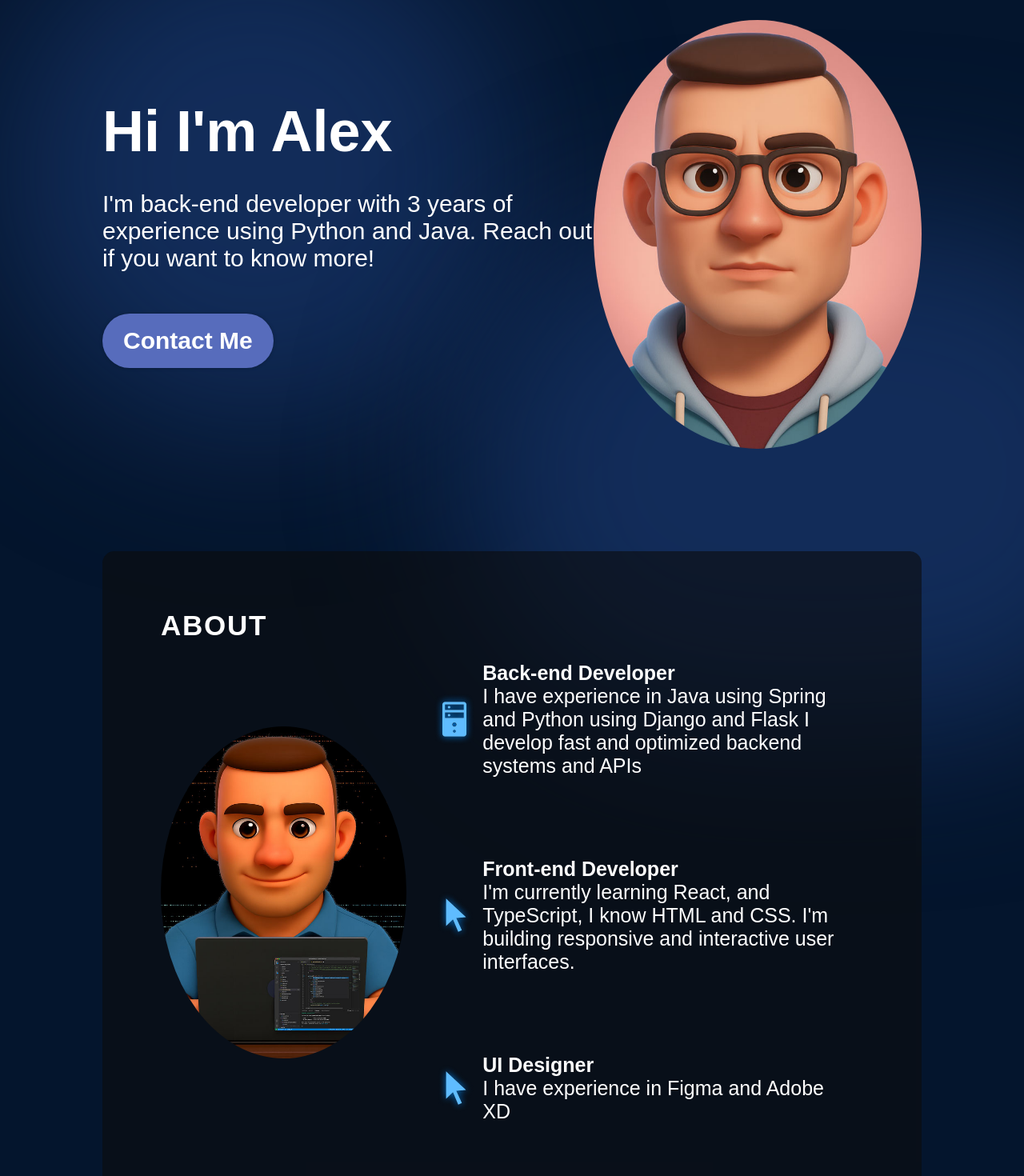
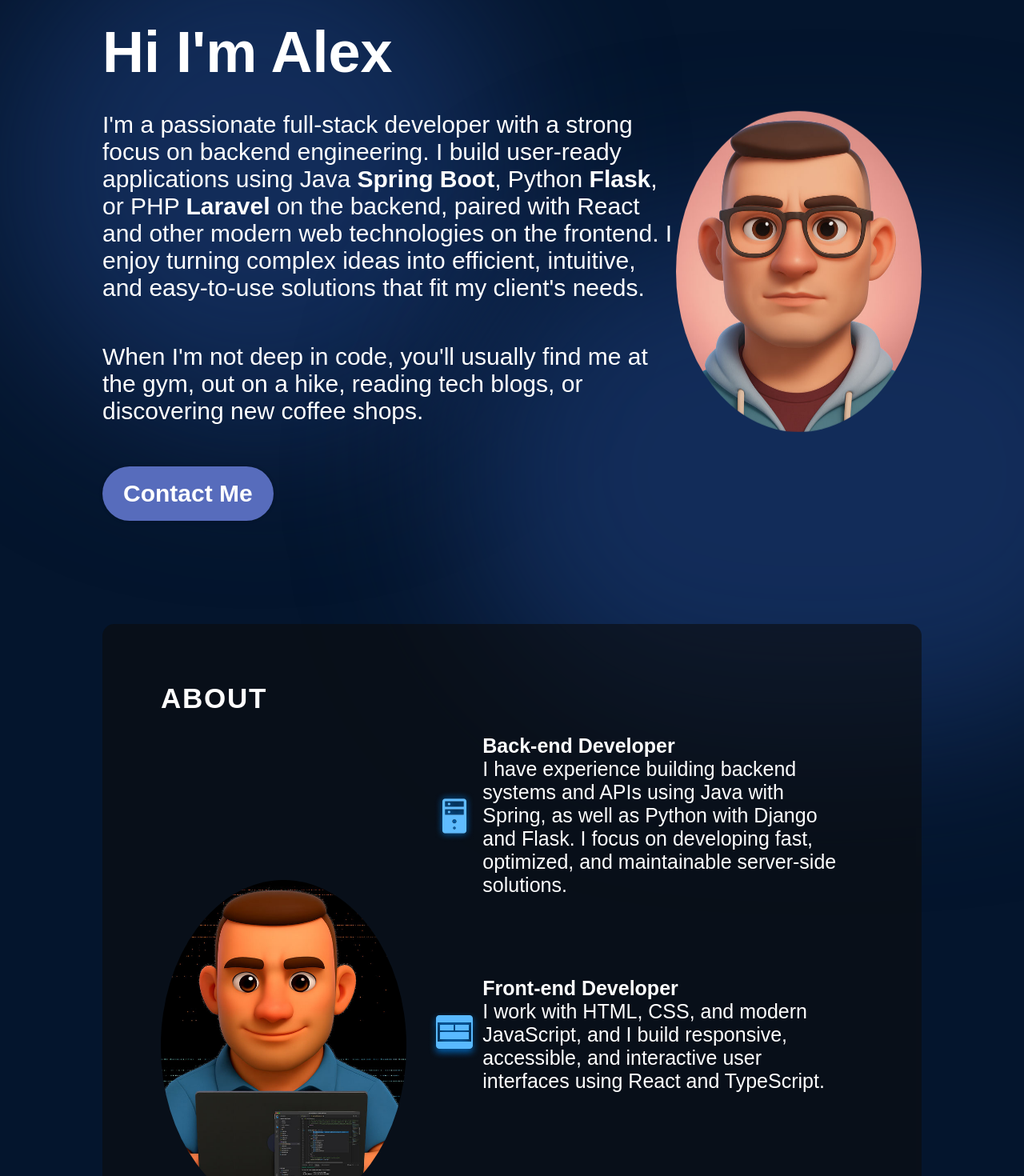
Before and after one commit to alexbalak21/Portofolio-React, a React (Vite) app: page / in a window 1280 px wide. Shown: the part 120-1590 px from the top of the page at 80% size. Built offline with nearby package versions, Linux system fonts and the light colour scheme.

Commit message:
added database icon

```diff
--- a/src/App.css
+++ b/src/App.css
@@ -159,7 +159,7 @@
 }
 
 .hero__img {
-  width: 40%;
+  width: 30%;
   z-index: 1;
   border-radius: 50%;
   animation-name: floating;
@@ -266,7 +266,11 @@
   border-radius: 20px;
   list-style: none;
   padding: 25px;
-  background-image: linear-gradient(90deg, rgba(165, 215, 232, 0.42) 0%, rgba(255, 255, 255, 0) 100%);
+  background-image: linear-gradient(
+    90deg,
+    rgba(165, 215, 232, 0.42) 0%,
+    rgba(255, 255, 255, 0) 100%
+  );
   background-size: 0 100%;
   background-repeat: no-repeat;
   transition: 0.4s;
--- a/src/components/About.jsx
+++ b/src/components/About.jsx
@@ -1,7 +1,9 @@
-import React from "react"
-import aboutIcon from "../assets/aboutIcon.jpg"
-import cursorIcon from "../assets/cursorIcon.png"
-import serverIcon from "../assets/serverIcon.png"
+import React from "react";
+import aboutIcon from "../assets/aboutIcon.jpg";
+import cursorIcon from "../assets/cursorIcon.png";
+import serverIcon from "../assets/serverIcon.png";
+import uiIcon from "../assets/uiIcon.png";
+import db from "../assets/db.png";
 
 function About() {
   return (
@@ -15,32 +17,38 @@
             <div>
               <h3>Back-end Developer</h3>
               <p>
-                I have experience in Java using Spring and Python using Django
-                and Flask I develop fast and optimized backend systems and APIs
+                I have experience building backend systems and APIs using Java with Spring, as well
+                as Python with Django and Flask. I focus on developing fast, optimized, and
+                maintainable server-side solutions.
               </p>
             </div>
           </li>
           <li className="about__item">
-            <img src={cursorIcon} alt="cursor icon" />
+            <img src={uiIcon} alt="cursor icon" />
             <div>
               <h3>Front-end Developer</h3>
               <p>
-                I'm currently learning React, and TypeScript, I know HTML and
-                CSS. I'm building responsive and interactive user interfaces.
+                I work with HTML, CSS, and modern JavaScript, and I build responsive, accessible,
+                and interactive user interfaces using React and TypeScript.
               </p>
             </div>
           </li>
           <li className="about__item">
-            <img src={cursorIcon} alt="cursor icon" />
+            <img src={db} alt="cursor icon" />
             <div>
-              <h3>UI Designer</h3>
-              <p>I have experience in Figma and Adobe XD</p>
+              <h3>Database & Security</h3>
+              <p>
+                I have hands-on experience working with relational and NoSQL databases such as
+                PostgreSQL and MongoDB. I also understand core authentication and security
+                principles, allowing me to build safe, reliable, and well-structured backend
+                systems.
+              </p>
             </div>
           </li>
         </ul>
       </div>
     </section>
-  )
+  );
 }
 
-export default About
+export default About;
--- a/src/components/Hero.jsx
+++ b/src/components/Hero.jsx
@@ -1,14 +1,22 @@
-import React from "react"
-import hero from "../assets/hero.jpg"
+import React from "react";
+import hero from "../assets/hero.jpg";
 
 function Hero() {
   return (
     <section className="hero__container">
       <div className="hero__content">
         <h1 className="hero__title">Hi I'm Alex</h1>
+
         <p className="hero__description">
-          I'm back-end developer with 3 years of experience using Python and
-          Java. Reach out if you want to know more!
+          I'm a passionate full‑stack developer with a strong focus on backend engineering. I build
+          user‑ready applications using Java <b>Spring Boot</b>, Python <b>Flask</b>, or PHP{" "}
+          <b>Laravel</b> on the backend, paired with React and other modern web technologies on the
+          frontend. I enjoy turning complex ideas into efficient, intuitive, and easy‑to‑use
+          solutions that fit my client's needs.
+        </p>
+        <p className="hero__description">
+          When I'm not deep in code, you'll usually find me at the gym, out on a hike, reading tech
+          blogs, or discovering new coffee shops.
         </p>
         <a href="mailto:mymail@email.com" className="hero__contactBtn">
           Contact Me
@@ -18,7 +26,7 @@
       <div className="hero__topBlur"></div>
       <div className="hero__bottomBlur"></div>
     </section>
-  )
+  );
 }
 
-export default Hero
+export default Hero;
--- a/src/components/Navbar.jsx
+++ b/src/components/Navbar.jsx
@@ -1,13 +1,13 @@
-import React from "react"
-import menuIcon from "../assets/menuIcon.png"
-import closeIcon from "../assets/closeIcon.png"
+import React from "react";
+import menuIcon from "../assets/menuIcon.png";
+import closeIcon from "../assets/closeIcon.png";
 
 function Navbar() {
-  const [menuOpen, setMenuOpen] = React.useState(false)
+  const [menuOpen, setMenuOpen] = React.useState(false);
   return (
     <nav className="navbar">
       <a href="/" className="navbar__title">
-        Portfolio
+        Alexandre B.
       </a>
       <div className="navbar__menu">
         <img
@@ -18,8 +18,7 @@
         />
         <ul
           className={`navbar__menuItems ${menuOpen && "navbar__menuOpen"}`}
-          onClick={() => setMenuOpen(false)}
-        >
+          onClick={() => setMenuOpen(false)}>
           <li>
             <a href="#about">About</a>
           </li>
@@ -35,7 +34,7 @@
         </ul>
       </div>
     </nav>
-  )
+  );
 }
 
-export default Navbar
+export default Navbar;
```
Also changed, not shown: src/assets/db.png (added).
